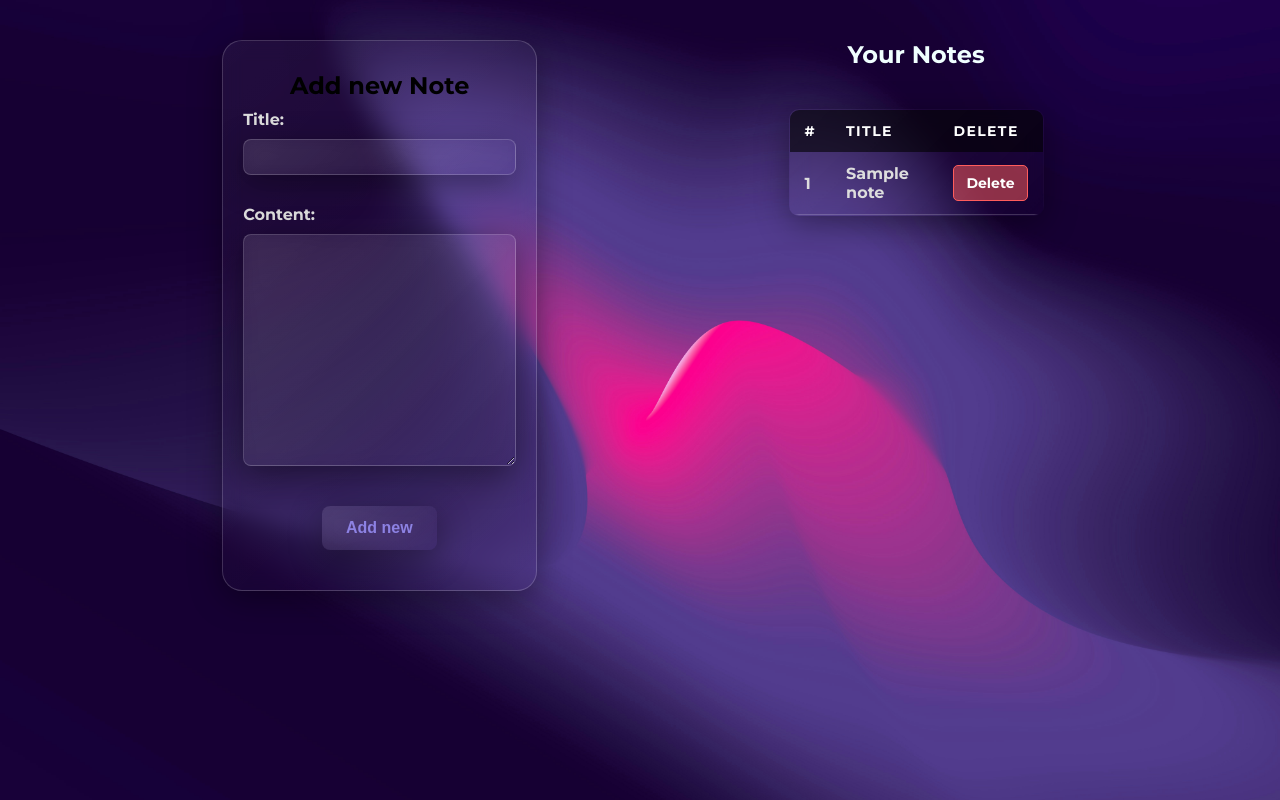
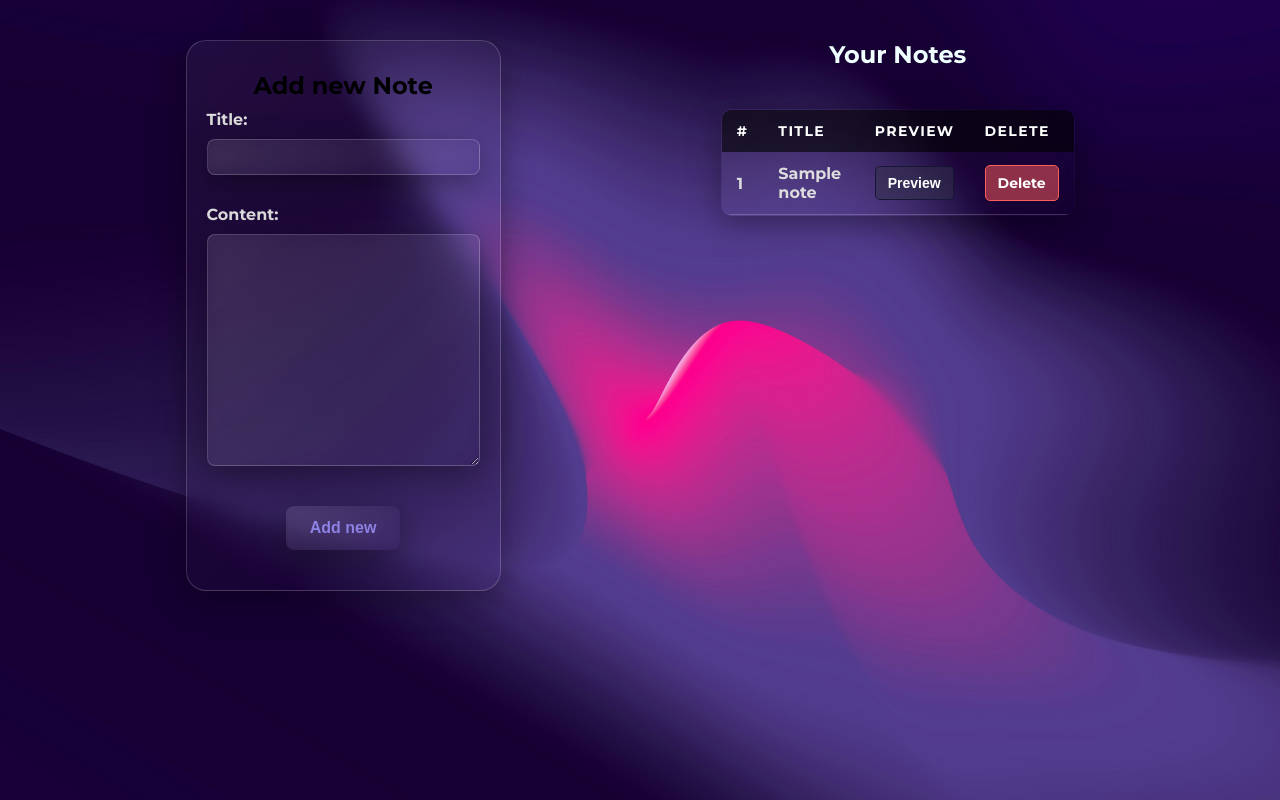
Before and after one commit to Mridul-23/MyUtility-Django-Project, a Django app: page /notes/ in a window 1280 px wide. Shown: the part 79-879 px from the top of the page. Run offline with Django 5.2, Linux system fonts and the light colour scheme; a user stored in the database is signed in; tables that the repository leaves empty hold one stand-in row (values such as "Sample post").

Commit message:
Final Code

```diff
--- a/notes/models.py
+++ b/notes/models.py
@@ -5,6 +5,6 @@ from django.contrib.auth.models import User
 class NOTES(models.Model):
 
     title = models.CharField(max_length=52)
-    content = models.TextField(max_length=2000)
+    content = models.TextField()
     user  = models.ForeignKey(User, on_delete= models.CASCADE)
     date = models.DateTimeField(auto_now_add=True)
--- a/notes/static/css/notes.css
+++ b/notes/static/css/notes.css
@@ -65,6 +65,28 @@ textarea {
     margin-bottom: 10px;
 }
 
+.preview-button {
+    background-color: #33324a82;
+    color: #fff;
+    border: 1px solid #141632eb;
+    padding: 8px 12px;
+    text-decoration: none;
+    display: inline-block;
+    border-radius: 5px;
+    transition: all 0.15s ease;
+    font-size: 14px;
+    font-weight: bold;
+}
+
+.delete-button{
+    transition: all 0.15s ease;
+}
+
+.preview-button:hover {
+    background-color: #2b292e;
+    scale: 1.08;
+    color:#ffffff;
+}
 
 @media (max-width: 768px) {
     .preview-window {
--- a/notes/static/js/notes.js
+++ b/notes/static/js/notes.js
@@ -1,28 +1,17 @@
 document.addEventListener('DOMContentLoaded', function() {
-    const noteRows = document.querySelectorAll('.note-row');
+    const previewButtons = document.querySelectorAll('.preview-button');
     const previewWindow = document.getElementById('preview-window');
     const previewTitle = document.getElementById('preview-title');
-    const previewContent = document.getElementById('preview-content');
+    const previewNote = document.getElementById('preview-note');
     const closeButton = document.getElementById('close-button');
 
-    noteRows.forEach(row => {
-        // Exclude click event for delete button
-        const deleteButton = row.querySelector('.delete-button');
-        if (deleteButton) {
-            deleteButton.addEventListener('click', function(event) {
-                event.stopPropagation();
-            });
-        }
-
-        row.addEventListener('click', function() {
-            if (!event.target.classList.contains('delete-button')) {
-                const title = this.children[1].innerText;
-                const content = this.getAttribute('data-content');
-
-                previewTitle.innerText = title;
-                previewContent.innerText = content;
-                previewWindow.style.display = 'block';
-            }
+    previewButtons.forEach(button => {
+        button.addEventListener('click', function(event) {
+            const title = this.getAttribute('data-title');
+            const content = this.getAttribute('data-content');
+            previewTitle.innerText = title;
+            previewNote.innerText = content;
+            previewWindow.style.display = 'block';
         });
     });
 
--- a/notes/templates/notes.html
+++ b/notes/templates/notes.html
@@ -41,6 +41,7 @@
           <tr>
             <th>#</th>
             <th>TITLE</th>
+            <th>PREVIEW</th>
             <th>DELETE</th>
           </tr>
         </thead>
@@ -49,6 +50,9 @@
           <tr class="note-row" data-content="{{ note.content }}">
             <td style="font-weight: bold;">{{ forloop.counter }}</td>
             <td>{{ note.title }}</td>
+            <td>
+              <button class="preview-button" data-title="{{ note.title }}" data-content="{{ note.content }}">Preview</button>
+            </td>
             <td>
               <a href="{% url 'notes:delete_note' note.id %}" class="delete-button" draggable="false">Delete</a>
             </td>
```
Also changed, not shown: README.md (added), db.sqlite3, 1 other file.
